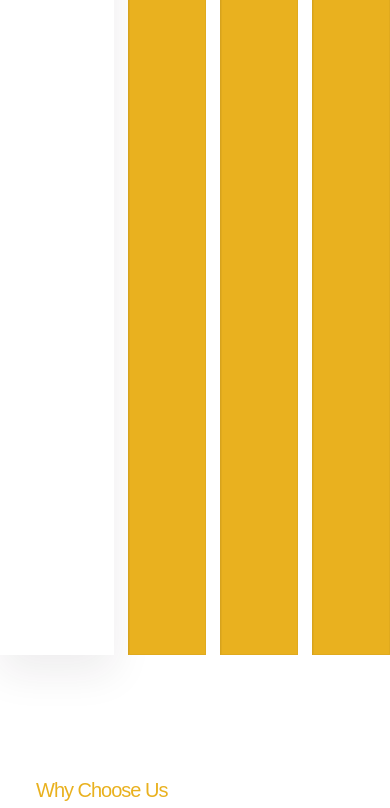
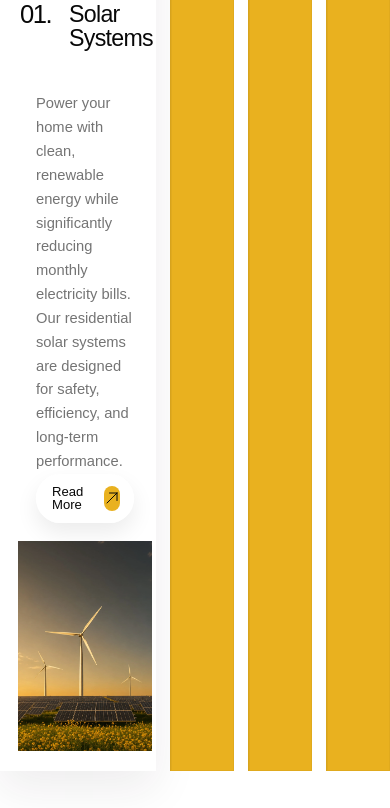
Before and after one commit to nikhilkumar202002/GPS-SOLAR, a Next.js app: page / in a window 390 px wide. Shown: the part 3376-4184 px from the top of the page. Built offline with nearby package versions, Linux system fonts and the light colour scheme.

Commit message:
refactor: update ServiceSection styles and layout for improved responsiveness and visual consistency

```diff
--- a/app/component/sections/ServiceSection.module.css
+++ b/app/component/sections/ServiceSection.module.css
@@ -43,7 +43,9 @@
 
 .showcase {
   display: grid;
-  min-height: 520px;
+  height: 570px;
+  min-height: 570px;
+  margin-top: 40px;
   align-items: stretch;
   background: var(--color-white);
   transition: grid-template-columns 280ms ease;
@@ -81,12 +83,12 @@
 .trigger {
   width: 100%;
   height: 100%;
-  min-height: 520px;
+  min-height: 570px;
   display: flex;
   align-items: flex-start;
   justify-content: flex-start;
   gap: 18px;
-  padding: 28px 16px 24px;
+  padding: 34px 16px 28px;
   border: 0;
   background: transparent;
   color: inherit;
@@ -99,7 +101,15 @@
   align-items: center;
   justify-content: space-between;
   flex-direction: column;
-  padding: 22px 10px 20px;
+  padding: 28px 10px 24px;
+}
+
+.cardOpen .trigger {
+  min-height: 170px;
+  height: auto;
+  align-items: center;
+  justify-content: flex-start;
+  padding: 24px 34px 20px 38px;
 }
 
 .number {
@@ -131,28 +141,28 @@
 }
 
 .cardOpen .triggerTitle {
-  font-size: clamp(1.75rem, 2.6vw, 2.8rem);
+  font-size: clamp(1.75rem, 2.55vw, 2.7rem);
   line-height: 1.04;
 }
 
 .panel {
-  display: grid;
-  grid-template-columns: minmax(0, 1fr) minmax(0, 0.95fr);
-  gap: 24px;
-  align-items: stretch;
-  padding: 0 32px 28px 48px;
+  display: none;
 }
 
-.cardClosed .panel {
-  display: none;
+.cardOpen .panel {
+  display: grid;
+  grid-template-columns: 1fr;
+  gap: 0;
+  align-items: stretch;
+  padding: 0;
 }
 
 .copy {
   display: flex;
   flex-direction: column;
-  justify-content: space-between;
-  gap: 20px;
-  padding-top: 6px;
+  justify-content: flex-start;
+  gap: 0;
+  padding: 0 34px 22px 38px;
 }
 
 .text {
@@ -165,9 +175,9 @@
 
 .media {
   position: relative;
-  min-height: 185px;
+  min-height: 320px;
   overflow: hidden;
-  border-radius: 22px;
+  border-radius: 0;
   background: linear-gradient(135deg, #dbe8f6, #9ebae0);
 }
 
@@ -217,19 +227,26 @@
 @media (max-width: 1100px) {
   .showcase {
     grid-template-columns: 1fr;
+    height: auto;
+    min-height: 0;
+    margin-top: 40px;
   }
 
   .trigger {
-    min-height: 100px;
+    min-height: 112px;
   }
 
   .cardClosed .trigger {
-    min-height: 100px;
+    min-height: 112px;
     align-items: flex-start;
     justify-content: center;
     flex-direction: row;
     gap: 14px;
-    padding: 18px 16px;
+    padding: 22px 16px;
+  }
+
+  .cardOpen .trigger {
+    padding: 28px 20px 14px;
   }
 
   .cardClosed .triggerTitle {
@@ -242,12 +259,19 @@
   }
 
   .panel {
-    grid-template-columns: 1fr;
-    padding: 0 18px 16px;
+    padding: 0;
   }
 
   .media {
-    min-height: 180px;
+    min-height: 240px;
+  }
+
+  .cardOpen .panel {
+    padding: 0 18px 20px;
+  }
+
+  .copy {
+    padding: 0 18px 18px;
   }
 }
 
@@ -267,11 +291,14 @@
 
   .showcase {
     gap: 14px;
+    height: auto;
+    min-height: 0;
+    margin-top: 32px;
   }
 
   .trigger {
-    min-height: 92px;
-    padding: 18px 14px;
+    min-height: 100px;
+    padding: 20px 14px;
   }
 
   .number {
@@ -287,8 +314,7 @@
   }
 
   .media {
-    min-height: 160px;
-    border-radius: 18px;
+    min-height: 210px;
   }
 
   .cta {
--- a/app/component/sections/ServiceSection.tsx
+++ b/app/component/sections/ServiceSection.tsx
@@ -41,8 +41,8 @@ const ServiceSection = () => {
   const columnTemplate = services
     .map((_, index) =>
       index === activeIndex
-        ? "minmax(0, 1.9fr)"
-        : "minmax(78px, 0.55fr)",
+        ? "minmax(0, 2.15fr)"
+        : "minmax(64px, 0.42fr)",
     )
     .join(" ");
 
```
